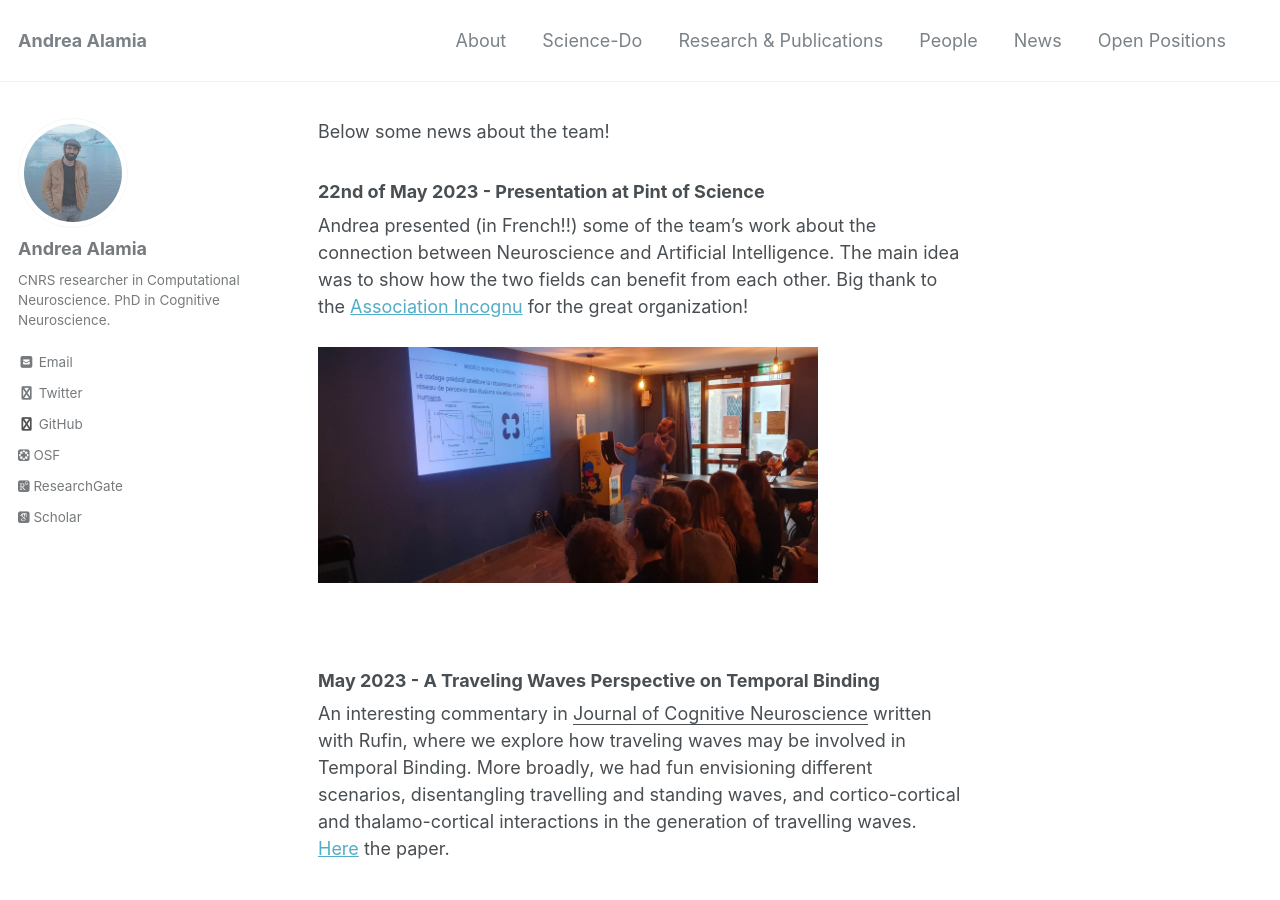
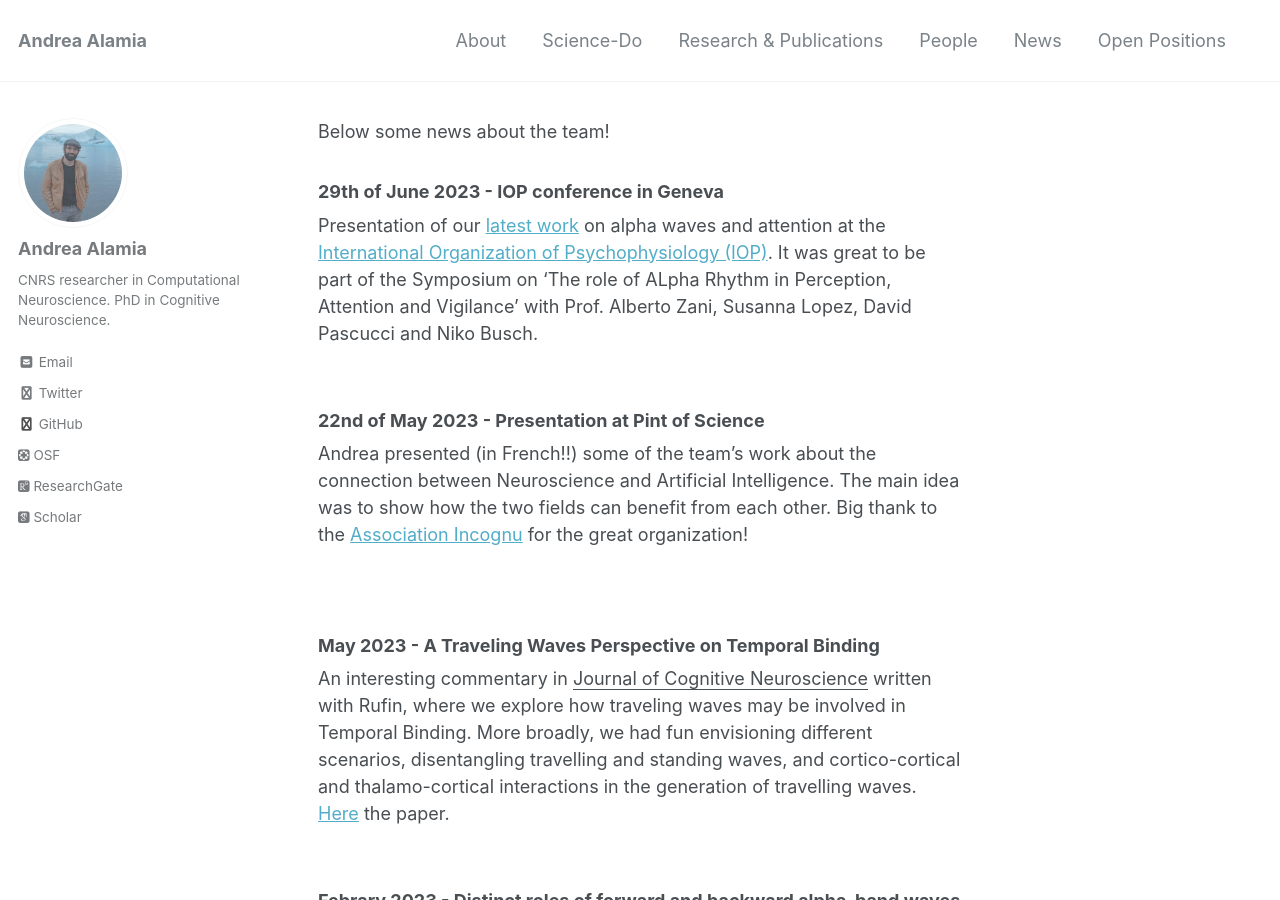
Before and after one commit to artipago/artipago.github.io, a Jekyll site: the page built from _pages/News.md, in a window 1280 px wide and 900 px high. Built offline with Jekyll 4.4.1, drawn with Linux system fonts in a browser that asks for light colours; nearby versions of some CDN libraries; some web fonts are replaced; library files that are not in the unit come from our copies.

Commit message:
news update

```diff
--- a/_pages/News.md
+++ b/_pages/News.md
@@ -7,10 +7,12 @@ has_children: true
 
 Below some news about the team! <br>
 
+### 29th of June 2023 - IOP conference in Geneva
+Presentation of our <a href="https://elifesciences.org/articles/85035">latest work</a> on alpha waves and attention at the <a href="https://iop2023.com/">International Organization of Psychophysiology (IOP)</a>. It was great to be part of the Symposium on 'The role of ALpha Rhythm in Perception, Attention and Vigilance' with Prof. Alberto Zani, Susanna Lopez, David Pascucci and Niko Busch. <br>
+<br>
+
 ### 22nd of May 2023 - Presentation at Pint of Science
 Andrea presented (in French!!) some of the team's work about the connection between Neuroscience and Artificial Intelligence. The main idea was to show how the two fields can benefit from each other. Big thank to the <a href="https://blog.incognu.fr/">Association Incognu</a> for the great organization! <br>
-<br>
-<img src="/assets/images/PoS01.jpg" width="500" height="500">
 
 <br>
 
```
Also changed, not shown: _pages/People.md (+1 -0 lines), assets/images/wer.jpeg (added), 2 other files.
